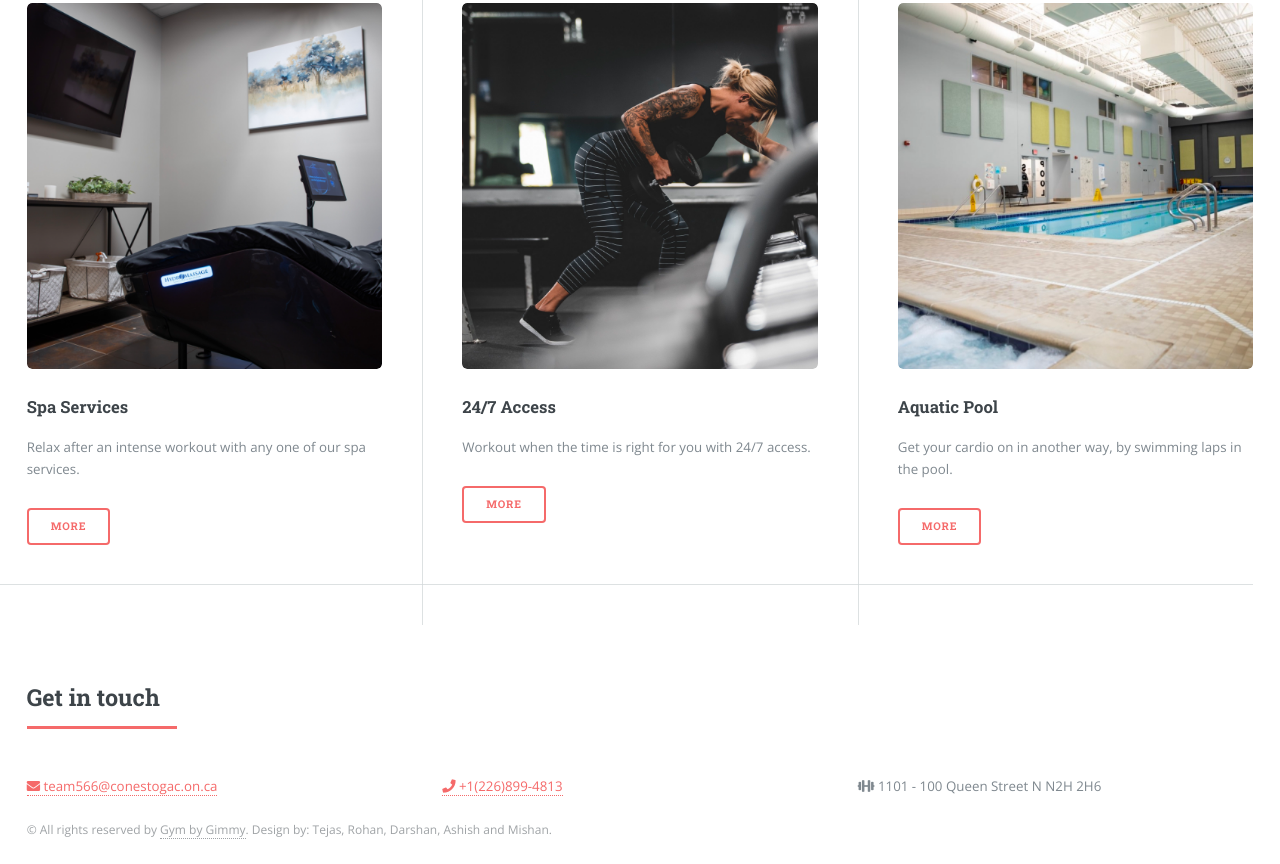
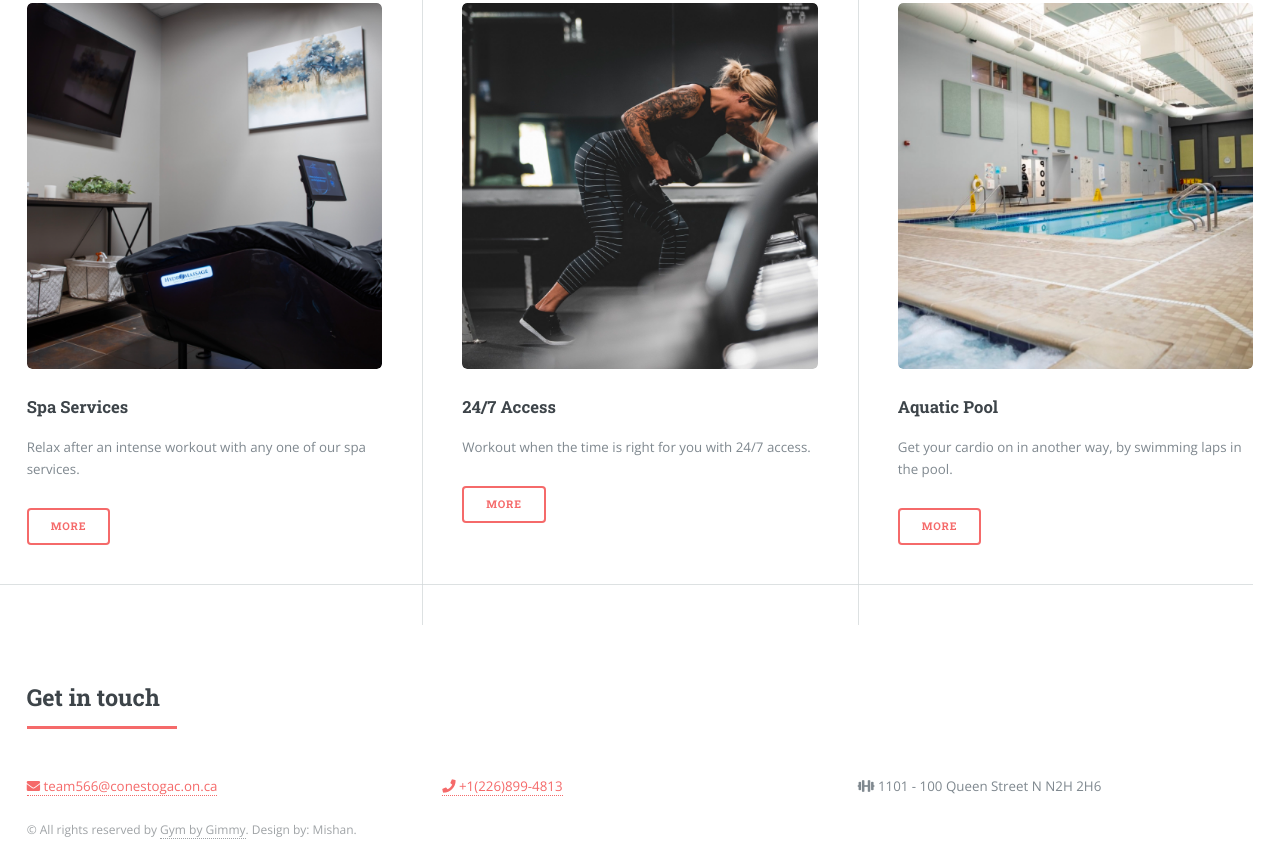
Before and after one commit to mishangoti/rsd-final-gym-by-gimmy, a plain HTML site: page index.html in a window 1280 px wide. Shown: the part 2545-3409 px from the top of the page. Drawn offline with nearby package versions, Linux system fonts and the light colour scheme.

Commit message:
Update index.html

```diff
--- a/index.html
+++ b/index.html
@@ -154,7 +154,7 @@
 				</div>
 			</div>
 			<br>
-			<p class="copyright">&copy; All rights reserved by <a href="index.html">Gym by Gimmy</a>. Design by: Tejas, Rohan, Darshan, Ashish and Mishan.</p>
+			<p class="copyright">&copy; All rights reserved by <a href="index.html">Gym by Gimmy</a>. Design by: Mishan.</p>
 		</footer>
 		<!-- Footer: end -->
 	</body>
```
